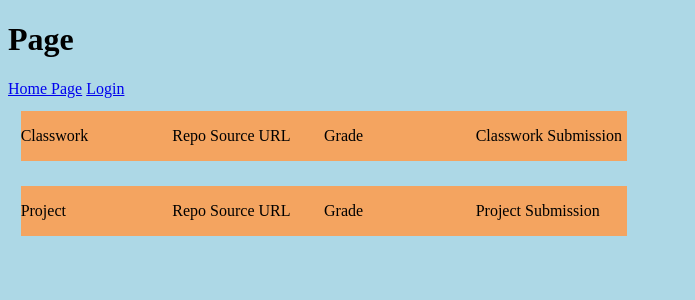
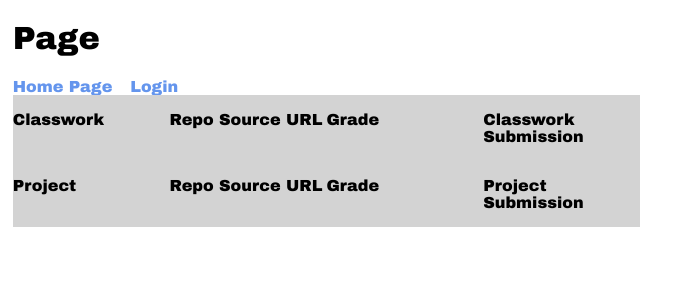
Before and after one commit to tdude0175/StudentDashboard, a Django app: template StudentDashBoard/templates/StudentDashBoard/StudentPage.html in a window 1280 px wide. Shown: the top 300 px of the page, without its empty margins (0-695 px from the left). Run offline with Django 3.2, Linux system fonts and the light colour scheme; the template is opened without the code that fills it, so the values that code supplies are empty.

Commit message:
preliminary styling

```diff
--- a/CodeSchoolPortal/StudentDashBoard/static/StudentDashBoard/index.css
+++ b/CodeSchoolPortal/StudentDashBoard/static/StudentDashBoard/index.css
@@ -1,15 +1,24 @@
 body
 {
-    background-color: lightblue;
+    font-family: "Arial Black", Gadget, sans-serif;
+    margin: 1%;
+}
+a{
+    padding-right: 1%;
+    text-decoration: none;
+    margin: 1% 0 1% 0;
+    color: cornflowerblue;
 }
 /*workList refers to both the Classwork collection and the Project collection on each students page. */
 .workList
 {
-    height: 300px;  /* /ToDo fix the height to not be a pixel amount. Currently fixed to enable scrolling if percentage is used causes the box to grow to fit all information into it without scroll*/
-    background-color: sandybrown;
+    /*ToDo fix the height to not be a pixel amount. Currently fixed to enable scrolling if percentage is used causes the box to grow to fit all information into it without scroll*/
+    /*height: 300px;*/
+    height: max-content;
+    background-color: lightgray;
     overflow-y: scroll;
-    margin: 2%;
-    max-height: fit-content;
+    /*margin: 2%;*/
+    /*max-height: fit-content;*/
 }
 #ClassWorkList
 {
@@ -23,21 +32,22 @@ body
 }
 .WorkListSpacing
 {
-        margin: 2%;
     max-height: 20%;
     display: grid;
+    /*text-align: center;*/
     grid-template-columns: repeat(4,1fr);
-    background-color: lightgoldenrodyellow;
+    background-color: darkgray;
+    padding: 1% 0 1% 0;
 }
 .WorkListSpacing a
 {
     color: black;
+    margin: 1% 0 1% 0;
     text-decoration: none;
 }
 .WorkListSpacing a:hover
 {
-    text-decoration: underline;
-    color: blueviolet;
+    color: whitesmoke;
 }
 #gridContainer
 {
--- a/CodeSchoolPortal/StudentDashBoard/templates/StudentDashBoard/base_template.html
+++ b/CodeSchoolPortal/StudentDashBoard/templates/StudentDashBoard/base_template.html
@@ -20,7 +20,7 @@
     {% endif %}
     <a href="{% url 'logout' %}">Logout</a>
     {% else %}
-<a href="{% url 'login' %}">Login</a>
+    <a href="{% url 'login' %}">Login</a>
 {% endif %}
 {% endblock navbar %}
 <!--Gets a grid built for the work to be put into and display-->
--- a/CodeSchoolPortal/StudentDashBoard/templates/StudentDashBoard/classworkPage.html
+++ b/CodeSchoolPortal/StudentDashBoard/templates/StudentDashBoard/classworkPage.html
@@ -6,10 +6,10 @@
 {% block content %}
 {% if classwork %}
 <div>
-    {{lesson.lessonName}}
+    Lesson : {{lesson.lessonName}}
 </div>
 <div>
-    <h3>Current Grade: {{classwork.grade}}/{{lesson.possiblePoints}}</h3>
+    Current Grade: {{classwork.grade}}/{{lesson.possiblePoints}}
 </div>
 {% if classwork.repoWithStudentsWork == '' %}
 <div>No Repo Submitted</div>
@@ -18,6 +18,6 @@
 {% endif %}
 {% endif %}
 {% if classwork.rubric %}
-<a href="{{classwork.rubric}}">Rubric</a>
+<a target="_blank" href="{{classwork.rubric}}">Rubric</a>
 {% endif%}
 {% endblock content %}
--- a/StudentDashBoard/static/StudentDashBoard/index.css
+++ b/StudentDashBoard/static/StudentDashBoard/index.css
@@ -23,7 +23,7 @@ body
 }
 .WorkListSpacing
 {
-        margin: 2%;
+    margin: 2%;
     max-height: 20%;
     display: grid;
     grid-template-columns: repeat(4,1fr);
```
